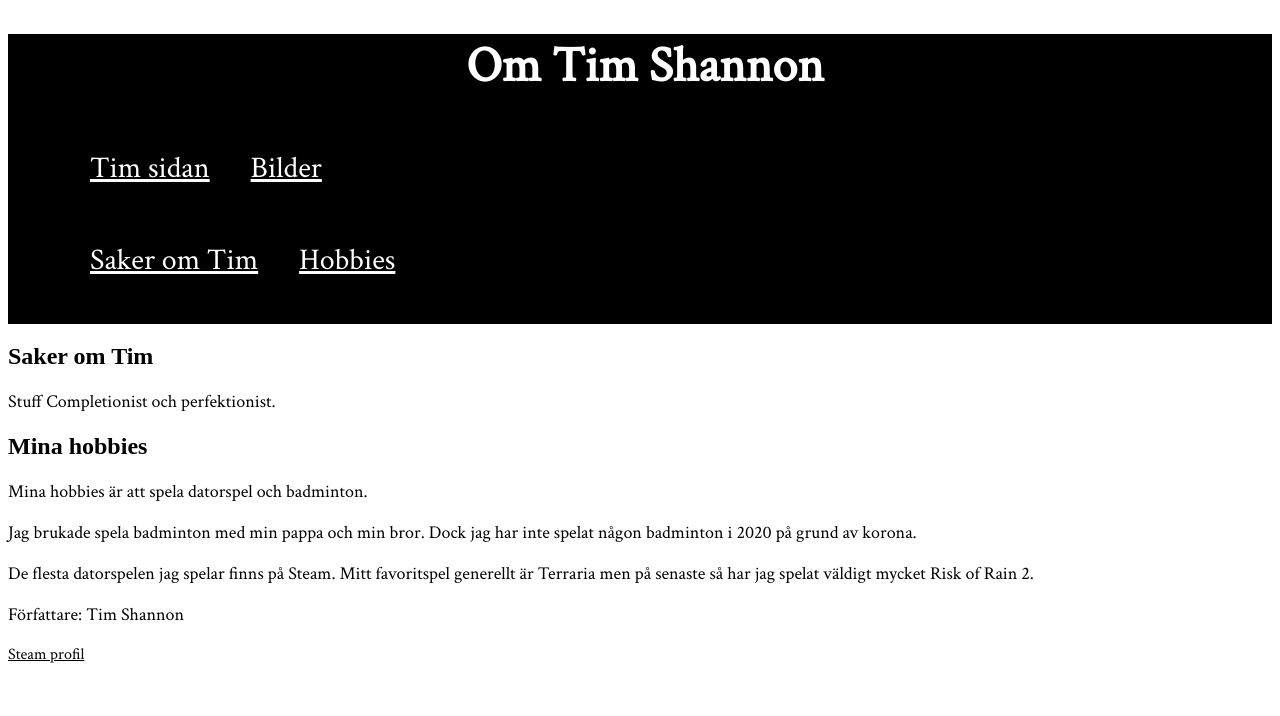
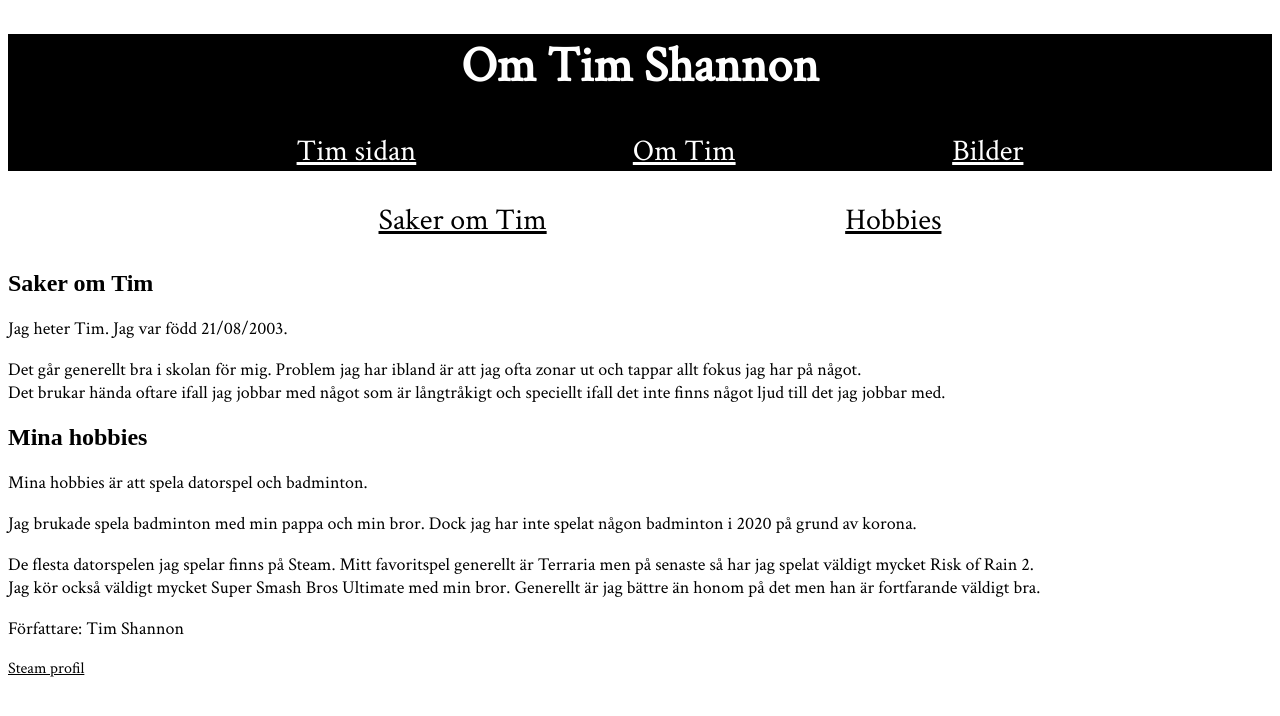
Before and after one commit to ToeTimmis/Tim-Shannon-sidan, a plain HTML site: page Om Tim.html in a window 1280 px wide. Drawn offline with Linux system fonts and the light colour scheme.

Commit message:
09/28 commit

```diff
--- a/Om Tim.html
+++ b/Om Tim.html
@@ -13,19 +13,27 @@
     <nav>
         <ul>
             <li><a href="Tim Shannon sidan.html">Tim sidan</a></li>
+            <li><a href="Om Tim.html">Om Tim</a></li>
             <li><a href="Bilder.html">Bilder</a></li>
-        </ul>
-        <ul>
-            <li><a href="#Saker om Tim">Saker om Tim</a></li>
-            <li><a href="#Hobbies">Hobbies</a></li>
         </ul>
     </nav>
     </header>
+    <article>
+        <nav>
+            <ul>
+                <li><a href="#Saker om Tim">Saker om Tim</a></li>
+                <li><a href="#Hobbies">Hobbies</a></li>
+            </ul>
+        </nav>
+    </article>
     <article id="Saker om Tim">
         <h1>Saker om Tim</h1>
         <p>
-            Stuff
-            Completionist och perfektionist.
+            Jag heter Tim. Jag var född 21/08/2003.
+        </p>
+        <p>
+            Det går generellt bra i skolan för mig. Problem jag har ibland är att jag ofta zonar ut och tappar allt fokus jag har på något. <br>
+            Det brukar hända oftare ifall jag jobbar med något som är långtråkigt och speciellt ifall det inte finns något ljud till det jag jobbar med.
         </p>
     </article>
     <article id="Hobbies">
@@ -39,7 +47,9 @@
         </p>
         <p>
             De flesta datorspelen jag spelar finns på Steam. Mitt favoritspel generellt är Terraria men
-            på senaste så har jag spelat väldigt mycket Risk of Rain 2.
+            på senaste så har jag spelat väldigt mycket Risk of Rain 2. <br>
+            Jag kör också väldigt mycket Super Smash Bros Ultimate med min bror.
+            Generellt är jag bättre än honom på det men han är fortfarande väldigt bra.
         </p>
     </article>
     <footer>
--- a/style.css
+++ b/style.css
@@ -2,10 +2,9 @@ header {
     font-family: "Crimson Text", serif;
     background-color: black;
     color: white;
-    padding-left: 10px;
-    padding-bottom: 1px;
     font-size: 40px;
 }
+
 header h1 {
     font-family: "Crimson Text", serif;
     display: flex;
@@ -13,22 +12,34 @@ header h1 {
     font-size: 50px;
 }
 
+nav ul {
+    font-family: "Crimson Text", serif;
+    display: flex;
+    justify-content: space-evenly;
+    margin-left: 32px;
+    margin-right: 32px;
+    font-size: 30px;
+}
+
 nav ul li {
     font-family: "Crimson Text", serif;
-    display: flex;
-    justify-content: space-between;
     list-style: none;
     display: inline-block;
-    margin-left: 32px;
-    font-size: 30px;
 }
 
 a {
     font-family: "Crimson Text", serif;
     color: white;
 }
-footer a{
+
+footer a {
     font-family: "Crimson Text", serif;
+    color: black;
+}
+
+article nav a {
+    font-family: "Crimson Text", serif;
+    display: flex;
     color: black;
 }
 
@@ -36,6 +47,13 @@ p {
     font-family: "Crimson Text", serif;
     font-size: 18px;
 }
-div #bilder {
+
+div  {
     display: flex;
+    justify-content: space-evenly;
 }
+
+#PizzaTim {
+    height: 500px;
+    width: auto;
+}
```
Also changed, not shown: Bilder.html (+8 -3 lines), Tim Shannon sidan.html (+1 -0 lines), Bilder/IMG_20200724_190846.jpg (added).
